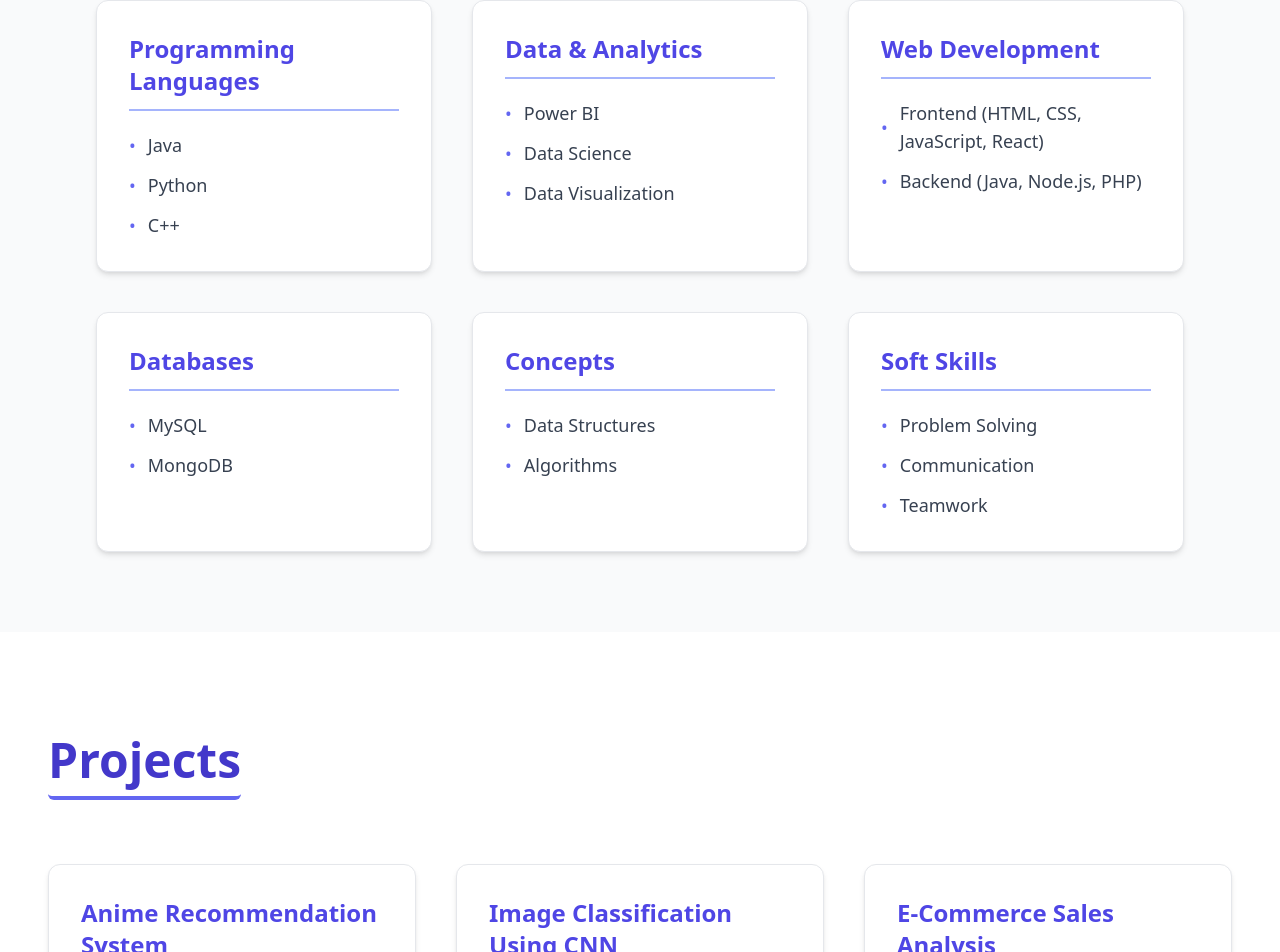
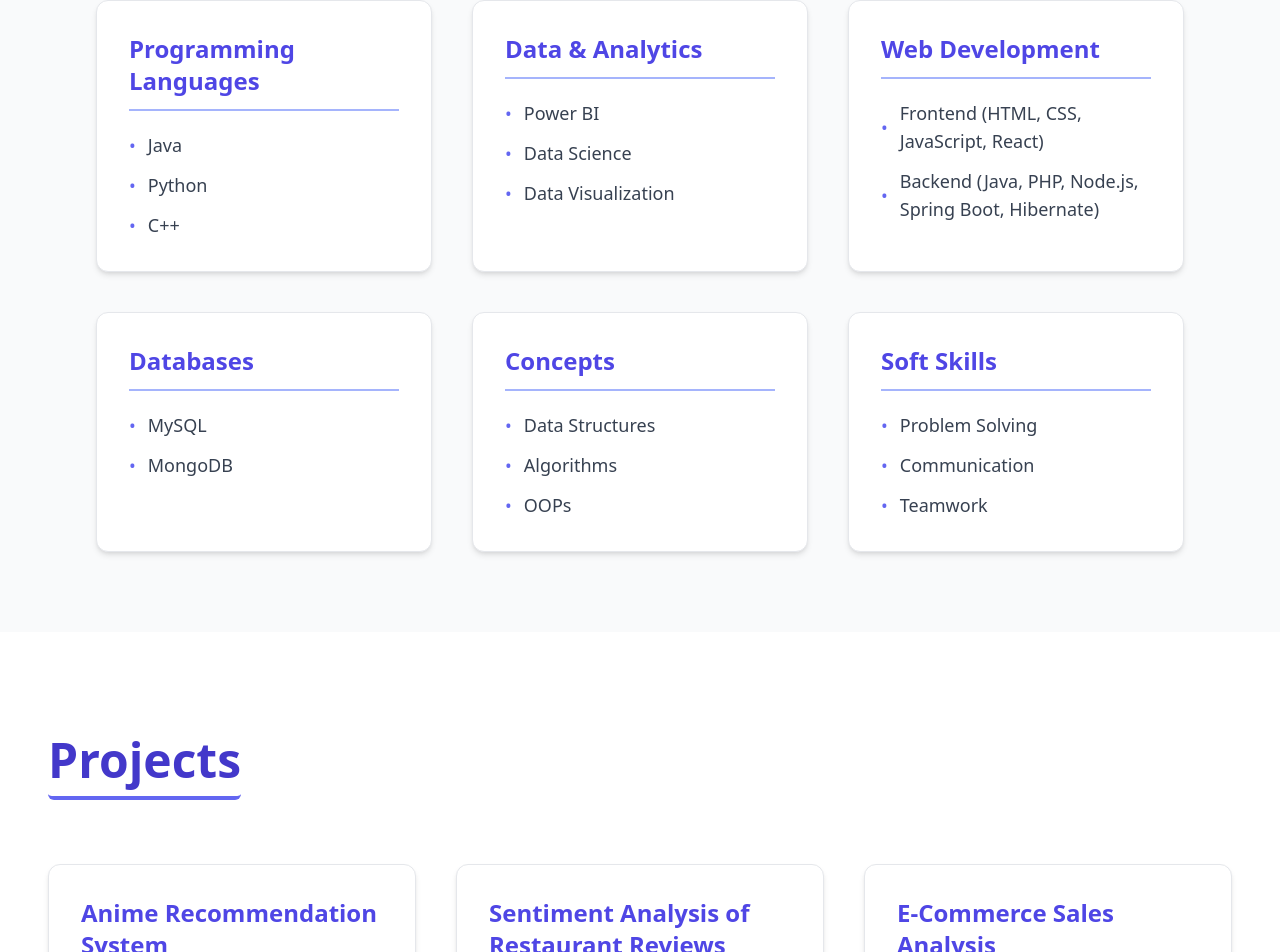
Before and after one commit to PoojaSadashivBansode/portfolio_frontend, a React (Vite) app: page / in a window 1280 px wide. Shown: the part 1912-2864 px from the top of the page. Built offline with nearby package versions, Linux system fonts and the light colour scheme.

Commit message:
Update App.jsx

```diff
--- a/src/App.jsx
+++ b/src/App.jsx
@@ -129,9 +129,9 @@ function App() {
           <div className="grid grid-cols-1 sm:grid-cols-2 lg:grid-cols-3 gap-10">
             <SkillCard title="Programming Languages" skills={['Java', 'Python', 'C++']} />
             <SkillCard title="Data & Analytics" skills={['Power BI', 'Data Science', 'Data Visualization']} />
-            <SkillCard title="Web Development" skills={['Frontend (HTML, CSS, JavaScript, React)', 'Backend (Java, Node.js, PHP)']} />
+            <SkillCard title="Web Development" skills={['Frontend (HTML, CSS, JavaScript, React)', 'Backend (Java, PHP, Node.js, Spring Boot, Hibernate)']} />
             <SkillCard title="Databases" skills={['MySQL', 'MongoDB']} />
-            <SkillCard title="Concepts" skills={['Data Structures', 'Algorithms']} />
+            <SkillCard title="Concepts" skills={['Data Structures', 'Algorithms', 'OOPs']} />
             <SkillCard title="Soft Skills" skills={['Problem Solving', 'Communication', 'Teamwork']} />
           </div>
         </div>
@@ -152,10 +152,10 @@ function App() {
             />
 
             <ProjectCard
-              title="Image Classification Using CNN"
-              description="Built a model using Convolutional Neural Networks (CNN) to classify images. Trained on labeled data using TensorFlow and evaluated performance using accuracy metrics."
-              technologies={['Python', 'TensorFlow', 'Machine Learning']}
-              githubLink="https://github.com/PoojaSadashivBansode/Image_Classification"
+              title="Sentiment Analysis of Restaurant Reviews"
+              description="Performed sentiment analysis using Natural Language Processing (NLP) techniques to classify restaurant reviews as positive or negative. Used text preprocessing, feature extraction, and trained models using Scikit-learn."
+              technologies={['Python', 'NLP', 'Scikit-learn']}
+              githubLink="https://github.com/PoojaSadashivBansode/Sentiment_Analysis_Restaurant_Reviews"
               liveLink=""
             />
 
```
